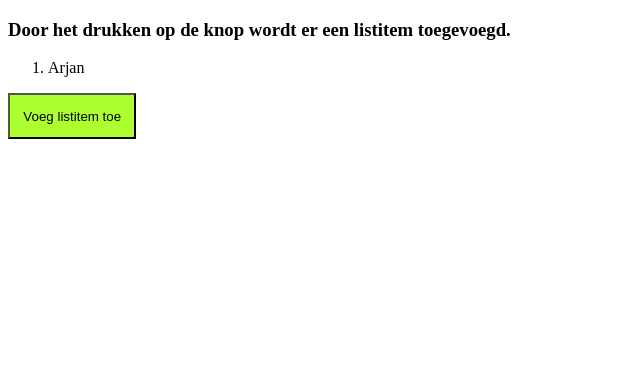
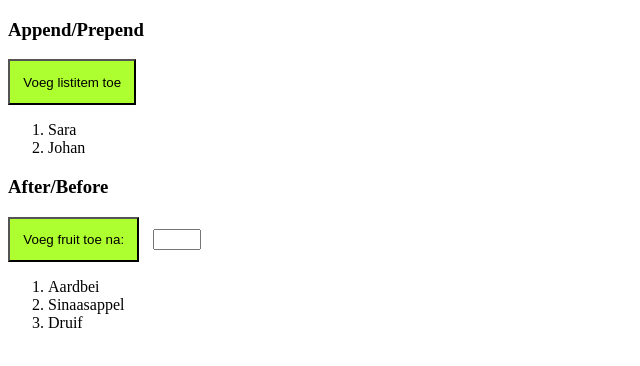
Before and after one commit to rra-am1b-2016/jQuery-playground, a plain HTML site: page js_add_remove.html in a window 1280 px wide. Both pictures are taken after a click on the button "Voeg listitem toe". Shown: the whole page, without its empty margins (0-640 px from the left). Drawn offline with Linux system fonts and the light colour scheme.

Commit message:
after before

```diff
--- a/js_add_remove.css
+++ b/js_add_remove.css
@@ -3,3 +3,9 @@ button
    padding: 1em;
    background-color: greenyellow;
 }
+
+input[type=number]
+{
+   width: 40px;
+   margin-left: 1em;
+}
--- a/js_add_remove.html
+++ b/js_add_remove.html
@@ -10,10 +10,18 @@
    <script src='./js_add_remove.js'></script>
 </head>
 <body>
-   <h3>Door het drukken op de knop wordt er een listitem toegevoegd.</h3>
+   <h3>Append/Prepend</h3>
+   <button>Voeg listitem toe</button>
    <ol>
-      <li>Arjan</li>
+      <li><span></span>Johan</li>
    </ol>
-   <button>Voeg listitem toe</button>
+
+   <h3>After/Before</h3>
+   <button>Voeg fruit toe na: </button><input type='number' min='1' max='3'>
+   <ol>
+      <li><span></span>Aardbei</li>
+      <li><span></span>Sinaasappel</li>
+      <li><span></span>Druif</li>
+   </ol>
 </body>
 </html>
--- a/js_add_remove.js
+++ b/js_add_remove.js
@@ -1,3 +1,32 @@
 $(document).ready(function(){
-   var names = ["Bert"];
+   var namesPersons = ["Bert", "Henk", "Bas", "Nico", "Sara", "Aidan", "Cornelis", "Marijn"];
+
+
+   $("button").eq(0).click(function(){
+      var index = Math.round(Math.random() * 7);
+      $("ol").eq(0).prepend("<li><span></span>" + namesPersons[index] + "</li>");
+
+   });
+
+   $("ol").eq(0).mouseover(function(){
+      prefix = "MBO Utrecht leerling: ";
+      var spans = $("ol:first span");
+
+      for ( var i = 0 ; i < spans.length; i++)
+      {
+          if ( spans.eq(i).text() == "")
+          {
+             spans.eq(i).append(prefix);
+          }
+      }
+   });
+
+   var namesFruit = ["Appel", "Kiwi", "Banaan", "Mandarijn", "Peer", "Abrikoos", "Komkommer", "Watermeloen"];
+
+
+   $("button").eq(1).click(function(){
+      var index = Math.round(Math.random() * 7);
+      $("ol:last li:last").after("<li>" + namesFruit[index] + "</li>");
+   });
+
 });
```
